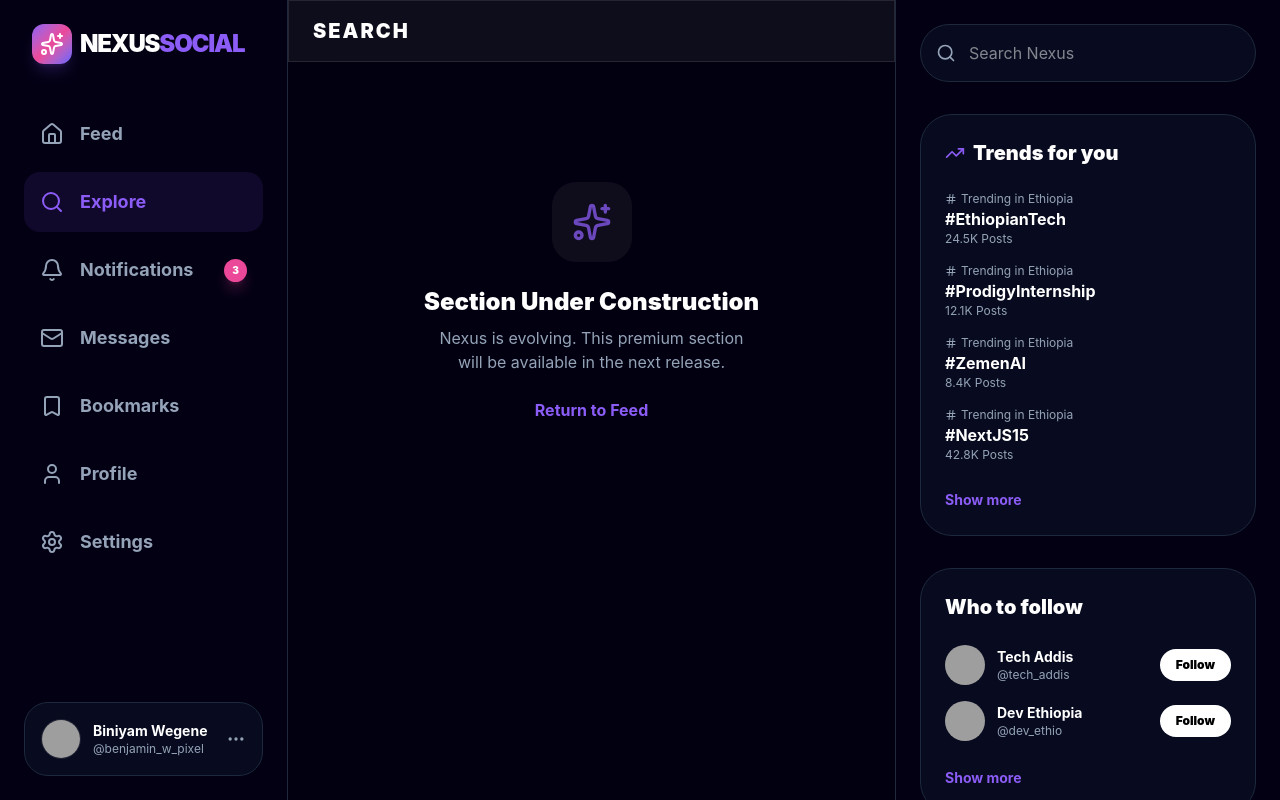
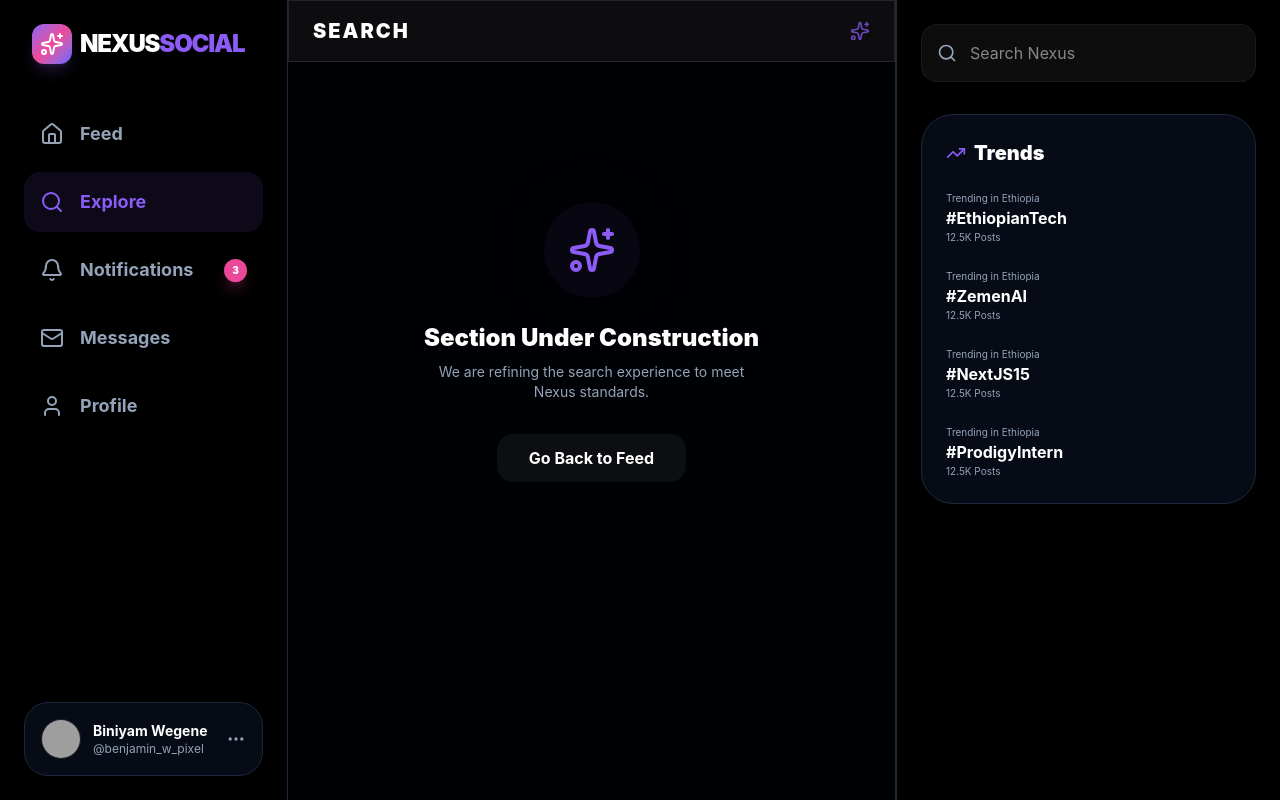
Before and after one commit to benjamin-w-pixel/PRODIGY_FS_05, a Next.js app: page / in a window 1280 px wide. Both pictures are taken after a click on the button "Explore". Built offline with nearby package versions, Linux system fonts and the light colour scheme; grey boxes are pictures that could not be loaded.

Commit message:
Interactive Upgrade: Implemented real-time posting, likes, and mobile navigation for Task 05

```diff
--- a/src/app/page.tsx
+++ b/src/app/page.tsx
@@ -31,7 +31,7 @@ const MOCK_USER = {
   avatar: "https://api.dicebear.com/7.x/avataaars/svg?seed=Biniyam"
 };
 
-const MOCK_POSTS = [
+const INITIAL_POSTS = [
   {
     id: 1,
     user: {
@@ -42,6 +42,7 @@ const MOCK_POSTS = [
     content: "Just finished building a new hybrid AI engine for Zemen AI. The offline inference is blazing fast! 🚀🧠 #AI #Tech #AAU",
     image: "https://images.unsplash.com/photo-1677442136019-21780ecad995?auto=format&fit=crop&q=80&w=1000",
     likes: 1240,
+    isLiked: false,
     comments: 42,
     time: "2h ago"
   },
@@ -54,21 +55,9 @@ const MOCK_POSTS = [
     },
     content: "We are impressed by the quality of work coming from our interns this year. Keep pushing the boundaries of Web Development! ✨",
     likes: 856,
+    isLiked: true,
     comments: 12,
     time: "5h ago"
-  },
-  {
-    id: 3,
-    user: {
-      name: "Sara Solomon",
-      handle: "@sara_dev",
-      avatar: "https://api.dicebear.com/7.x/avataaars/svg?seed=Sara"
-    },
-    content: "Addis Ababa's tech scene is growing so fast. Excited to be part of this community! 🇪🇹💻",
-    image: "https://images.unsplash.com/photo-1517694712202-14dd9538aa97?auto=format&fit=crop&q=80&w=1000",
-    likes: 312,
-    comments: 8,
-    time: "8h ago"
   }
 ];
 
@@ -78,34 +67,62 @@ const STORIES = [
   { id: 3, name: "Hanna", avatar: "https://api.dicebear.com/7.x/avataaars/svg?seed=Hanna" },
   { id: 4, name: "Yonas", avatar: "https://api.dicebear.com/7.x/avataaars/svg?seed=Yonas" },
   { id: 5, name: "Maya", avatar: "https://api.dicebear.com/7.x/avataaars/svg?seed=Maya" },
-  { id: 6, name: "Brook", avatar: "https://api.dicebear.com/7.x/avataaars/svg?seed=Brook" },
 ];
 
 export default function SocialPlatform() {
   const [activeTab, setActiveTab] = useState("home");
   const [postContent, setPostContent] = useState("");
+  const [posts, setPosts] = useState(INITIAL_POSTS);
+
+  const handlePost = () => {
+    if (!postContent.trim()) return;
+    const newPost = {
+      id: Date.now(),
+      user: MOCK_USER,
+      content: postContent,
+      likes: 0,
+      isLiked: false,
+      comments: 0,
+      time: "Just now"
+    };
+    setPosts([newPost, ...posts]);
+    setPostContent("");
+  };
+
+  const toggleLike = (postId: number) => {
+    setPosts(posts.map(p => {
+      if (p.id === postId) {
+        return {
+          ...p,
+          likes: p.isLiked ? p.likes - 1 : p.likes + 1,
+          isLiked: !p.isLiked
+        };
+      }
+      return p;
+    }));
+  };
+
+  const navItems = [
+    { id: "home", icon: Home, label: "Feed" },
+    { id: "search", icon: Search, label: "Explore" },
+    { id: "notifications", icon: Bell, label: "Notifications", badge: 3 },
+    { id: "messages", icon: Mail, label: "Messages" },
+    { id: "profile", icon: User, label: "Profile" },
+  ];
 
   return (
-    <div className="min-h-screen flex max-w-[1400px] mx-auto">
-      {/* Sidebar Navigation */}
+    <div className="min-h-screen flex max-w-[1400px] mx-auto bg-black">
+      {/* Sidebar Navigation (Desktop) */}
       <aside className="hidden md:flex flex-col w-72 p-6 sticky top-0 h-screen border-r border-border">
         <div className="flex items-center gap-2 mb-10 px-2 group cursor-pointer">
           <div className="w-10 h-10 rounded-xl bg-gradient-social flex items-center justify-center shadow-lg shadow-primary/20">
             <Sparkles className="w-6 h-6 text-white" />
           </div>
-          <h1 className="text-2xl font-black tracking-tighter">NEXUS<span className="text-primary">SOCIAL</span></h1>
+          <h1 className="text-2xl font-black tracking-tighter text-white">NEXUS<span className="text-primary">SOCIAL</span></h1>
         </div>
 
         <nav className="flex-1 space-y-2">
-          {[
-            { id: "home", icon: Home, label: "Feed" },
-            { id: "search", icon: Search, label: "Explore" },
-            { id: "notifications", icon: Bell, label: "Notifications", badge: 3 },
-            { id: "messages", icon: Mail, label: "Messages" },
-            { id: "bookmarks", icon: Bookmark, label: "Bookmarks" },
-            { id: "profile", icon: User, label: "Profile" },
-            { id: "settings", icon: Settings, label: "Settings" },
-          ].map((item) => (
+          {navItems.map((item) => (
             <button
               key={item.id}
               onClick={() => setActiveTab(item.id)}
@@ -133,7 +150,7 @@ export default function SocialPlatform() {
           <div className="flex items-center gap-3">
             <img src={MOCK_USER.avatar} alt="User" className="w-10 h-10 rounded-full border border-white/10" />
             <div className="hidden lg:block overflow-hidden">
-              <p className="text-sm font-bold truncate">{MOCK_USER.name}</p>
+              <p className="text-sm font-bold truncate text-white">{MOCK_USER.name}</p>
               <p className="text-xs text-muted truncate">{MOCK_USER.handle}</p>
             </div>
           </div>
@@ -143,33 +160,27 @@ export default function SocialPlatform() {
         </div>
       </aside>
 
-      {/* Main Content (Feed) */}
-      <main className="flex-1 min-w-0 border-r border-border bg-black/20">
-        {/* Header */}
-        <header className="sticky top-0 z-10 glass px-6 py-4 flex items-center justify-between">
-          <h2 className="text-xl font-black uppercase tracking-widest">{activeTab}</h2>
-          <button className="md:hidden w-10 h-10 rounded-full bg-gradient-social flex items-center justify-center">
-            <Plus className="w-6 h-6 text-white" />
-          </button>
+      {/* Main Content */}
+      <main className="flex-1 min-w-0 border-r border-border bg-slate-950/20 pb-20 md:pb-0">
+        <header className="sticky top-0 z-10 glass px-6 py-4 flex items-center justify-between border-b border-white/5">
+          <h2 className="text-xl font-black uppercase tracking-widest text-white">{activeTab}</h2>
+          <div className="flex items-center gap-4">
+            <Sparkles className="w-5 h-5 text-primary animate-pulse" />
+          </div>
         </header>
 
         <AnimatePresence mode="wait">
           {activeTab === "home" ? (
-            <motion.div
-              key="home"
-              initial={{ opacity: 0 }}
-              animate={{ opacity: 1 }}
-              exit={{ opacity: 0 }}
-            >
+            <motion.div key="home" initial={{ opacity: 0 }} animate={{ opacity: 1 }} exit={{ opacity: 0 }}>
               {/* Stories */}
-              <div className="p-6 flex gap-4 overflow-x-auto scrollbar-hide">
+              <div className="p-6 flex gap-4 overflow-x-auto scrollbar-hide border-b border-white/5">
                 {STORIES.map((story) => (
                   <div key={story.id} className="flex flex-col items-center gap-2 flex-shrink-0 cursor-pointer group">
                     <div className={cn(
-                      "w-16 h-16 rounded-full p-1 transition-transform group-hover:scale-105",
-                      story.mine ? "bg-white/10" : "bg-gradient-social"
+                      "w-16 h-16 rounded-full p-1 transition-all group-hover:scale-110",
+                      story.mine ? "bg-white/10" : "bg-gradient-social p-[2px]"
                     )}>
-                      <div className="w-full h-full rounded-full border-2 border-[#030014] overflow-hidden">
+                      <div className="w-full h-full rounded-full border-2 border-black overflow-hidden">
                         <img src={story.avatar} alt={story.name} className="w-full h-full object-cover" />
                       </div>
                     </div>
@@ -179,25 +190,28 @@ export default function SocialPlatform() {
               </div>
 
               {/* Create Post */}
-              <div className="p-6 border-b border-border">
+              <div className="p-6 border-b border-border bg-white/[0.01]">
                 <div className="flex gap-4">
-                  <img src={MOCK_USER.avatar} alt="User" className="w-12 h-12 rounded-full" />
+                  <img src={MOCK_USER.avatar} alt="User" className="w-12 h-12 rounded-full border border-white/10 shadow-xl" />
                   <div className="flex-1 space-y-4">
                     <textarea
                       placeholder="What's happening in your tech world?"
-                      className="w-full bg-transparent border-none text-xl focus:outline-none resize-none min-h-[100px]"
+                      className="w-full bg-transparent border-none text-xl focus:outline-none resize-none min-h-[100px] text-white placeholder:text-muted/50"
                       value={postContent}
                       onChange={(e) => setPostContent(e.target.value)}
                     />
                     <div className="flex items-center justify-between pt-4 border-t border-white/5">
-                      <div className="flex gap-4 text-primary">
-                        <button className="hover:bg-primary/10 p-2 rounded-full transition-colors"><ImageIcon className="w-5 h-5" /></button>
-                        <button className="hover:bg-primary/10 p-2 rounded-full transition-colors"><Smile className="w-5 h-5" /></button>
-                        <button className="hover:bg-primary/10 p-2 rounded-full transition-colors"><MapPin className="w-5 h-5" /></button>
+                      <div className="flex gap-2">
+                        {[ImageIcon, Smile, MapPin].map((Icon, i) => (
+                          <button key={i} className="hover:bg-primary/10 p-2 rounded-xl transition-colors text-primary">
+                            <Icon className="w-5 h-5" />
+                          </button>
+                        ))}
                       </div>
                       <button
+                        onClick={handlePost}
                         disabled={!postContent.trim()}
-                        className="bg-primary hover:bg-primary/90 disabled:opacity-50 text-white font-black px-6 py-2 rounded-full transition-all flex items-center gap-2 shadow-lg shadow-primary/20"
+                        className="bg-primary hover:bg-primary/90 disabled:opacity-50 text-white font-black px-8 py-2.5 rounded-full transition-all flex items-center gap-2 shadow-lg shadow-primary/20 active:scale-95"
                       >
                         <Send className="w-4 h-4" />
                         Post
@@ -207,48 +221,51 @@ export default function SocialPlatform() {
                 </div>
               </div>
 
-              {/* Posts Feed */}
-              <div className="divide-y divide-border">
-                {MOCK_POSTS.map((post) => (
+              {/* Feed */}
+              <div className="divide-y divide-white/5">
+                {posts.map((post) => (
                   <motion.article
                     key={post.id}
-                    initial={{ opacity: 0, y: 20 }}
-                    whileInView={{ opacity: 1, y: 0 }}
-                    viewport={{ once: true }}
-                    className="p-6 hover:bg-white/[0.02] transition-colors cursor-pointer"
+                    initial={{ opacity: 0, y: 10 }}
+                    animate={{ opacity: 1, y: 0 }}
+                    className="p-6 hover:bg-white/[0.02] transition-colors"
                   >
                     <div className="flex gap-4">
                       <img src={post.user.avatar} alt={post.user.name} className="w-12 h-12 rounded-full" />
                       <div className="flex-1 space-y-3">
                         <div className="flex items-center justify-between">
                           <div className="flex items-center gap-2">
-                            <span className="font-bold hover:underline">{post.user.name}</span>
+                            <span className="font-bold text-white hover:underline cursor-pointer">{post.user.name}</span>
                             <span className="text-sm text-muted">{post.user.handle}</span>
-                            <span className="text-muted text-xs">•</span>
-                            <span className="text-xs text-muted">{post.time}</span>
+                            <span className="text-muted text-xs">• {post.time}</span>
                           </div>
                           <button className="text-muted hover:text-white"><MoreHorizontal className="w-5 h-5" /></button>
                         </div>
-
-                        <p className="text-lg leading-relaxed">{post.content}</p>
-
+                        <p className="text-lg leading-relaxed text-slate-200">{post.content}</p>
                         {post.image && (
-                          <div className="rounded-3xl overflow-hidden border border-border">
+                          <div className="rounded-3xl overflow-hidden border border-white/5 shadow-2xl">
                             <img src={post.image} alt="Post" className="w-full object-cover max-h-[500px]" />
                           </div>
                         )}
-
-                        <div className="flex items-center justify-between pt-4 text-muted">
-                          <button className="flex items-center gap-2 group hover:text-primary transition-colors">
+                        <div className="flex items-center justify-between pt-4 max-w-sm">
+                          <button className="flex items-center gap-2 group text-muted hover:text-primary transition-colors">
                             <div className="p-2 rounded-full group-hover:bg-primary/10"><MessageCircle className="w-5 h-5" /></div>
                             <span className="text-xs font-bold">{post.comments}</span>
                           </button>
-                          <button className="flex items-center gap-2 group hover:text-pink-500 transition-colors">
-                            <div className="p-2 rounded-full group-hover:bg-pink-500/10"><Heart className="w-5 h-5" /></div>
+                          <button
+                            onClick={() => toggleLike(post.id)}
+                            className={cn(
+                              "flex items-center gap-2 group transition-colors",
+                              post.isLiked ? "text-pink-500" : "text-muted hover:text-pink-500"
+                            )}
+                          >
+                            <div className={cn("p-2 rounded-full", post.isLiked ? "bg-pink-500/10" : "group-hover:bg-pink-500/10")}>
+                              <Heart className={cn("w-5 h-5", post.isLiked && "fill-current")} />
+                            </div>
                             <span className="text-xs font-bold">{post.likes}</span>
                           </button>
-                          <button className="flex items-center gap-2 group hover:text-indigo-400 transition-colors">
-                            <div className="p-2 rounded-full group-hover:bg-indigo-400/10"><Share2 className="w-5 h-5" /></div>
+                          <button className="p-2 rounded-full text-muted hover:bg-indigo-500/10 hover:text-indigo-400 transition-all">
+                            <Share2 className="w-5 h-5" />
                           </button>
                         </div>
                       </div>
@@ -258,99 +275,54 @@ export default function SocialPlatform() {
               </div>
             </motion.div>
           ) : (
-            <motion.div
-              key="empty"
-              initial={{ opacity: 0, scale: 0.95 }}
-              animate={{ opacity: 1, scale: 1 }}
-              className="flex flex-col items-center justify-center h-[60vh] text-center p-10"
-            >
-              <div className="w-20 h-20 rounded-3xl bg-white/5 flex items-center justify-center mb-6">
-                <Sparkles className="w-10 h-10 text-primary animate-pulse" />
+            <motion.div key="empty" initial={{ opacity: 0, scale: 0.98 }} animate={{ opacity: 1, scale: 1 }} className="flex flex-col items-center justify-center h-[70vh] text-center p-10">
+              <div className="w-24 h-24 rounded-full bg-primary/5 flex items-center justify-center mb-6 relative">
+                <div className="absolute inset-0 rounded-full border border-primary/20 animate-ping" />
+                <Sparkles className="w-12 h-12 text-primary" />
               </div>
-              <h3 className="text-2xl font-black mb-2">Section Under Construction</h3>
-              <p className="text-muted max-w-xs">Nexus is evolving. This premium section will be available in the next release.</p>
-              <button
-                onClick={() => setActiveTab("home")}
-                className="mt-6 text-primary font-bold hover:underline"
-              >
-                Return to Feed
+              <h3 className="text-2xl font-black mb-2 text-white">Section Under Construction</h3>
+              <p className="text-muted max-w-xs text-sm">We are refining the {activeTab} experience to meet Nexus standards.</p>
+              <button onClick={() => setActiveTab("home")} className="mt-8 bg-white/5 hover:bg-white/10 text-white font-bold px-8 py-3 rounded-2xl transition-all">
+                Go Back to Feed
               </button>
             </motion.div>
           )}
         </AnimatePresence>
       </main>
 
-      {/* Widgets (Right Sidebar) */}
-      <aside className="hidden lg:flex flex-col w-96 p-6 space-y-8 sticky top-0 h-screen overflow-y-auto scrollbar-hide">
-        {/* Search */}
+      {/* Right Sidebar (Desktop) */}
+      <aside className="hidden lg:flex flex-col w-96 p-6 space-y-8 sticky top-0 h-screen overflow-y-auto scrollbar-hide border-l border-border">
         <div className="relative group">
-          <Search className="absolute left-4 top-1/2 -translate-y-1/2 w-5 h-5 text-muted group-focus-within:text-primary transition-colors" />
-          <input
-            type="text"
-            placeholder="Search Nexus"
-            className="w-full bg-slate-900/50 border border-border rounded-full py-4 pl-12 pr-4 focus:outline-none focus:border-primary/50 transition-all"
-          />
+          <Search className="absolute left-4 top-1/2 -translate-y-1/2 w-5 h-5 text-muted group-focus-within:text-primary" />
+          <input type="text" placeholder="Search Nexus" className="w-full bg-white/5 border border-white/5 rounded-2xl py-4 pl-12 pr-4 focus:outline-none focus:border-primary/50 text-white" />
         </div>
 
-        {/* Trends */}
-        <div className="glass-card rounded-[2rem] p-6 space-y-6">
-          <h3 className="text-xl font-black flex items-center gap-2">
-            <TrendingUp className="w-5 h-5 text-primary" />
-            Trends for you
-          </h3>
-          <div className="space-y-4">
-            {[
-              { tag: "EthiopianTech", posts: "24.5K" },
-              { tag: "ProdigyInternship", posts: "12.1K" },
-              { tag: "ZemenAI", posts: "8.4K" },
-              { tag: "NextJS15", posts: "42.8K" },
-            ].map((trend) => (
-              <div key={trend.tag} className="flex flex-col cursor-pointer group">
-                <div className="flex items-center gap-1 text-xs text-muted">
-                  <Hash className="w-3 h-3" />
-                  Trending in Ethiopia
-                </div>
-                <span className="font-bold group-hover:underline">#{trend.tag}</span>
-                <span className="text-xs text-muted">{trend.posts} Posts</span>
+        <div className="glass-card rounded-[2rem] p-6 border border-white/5 bg-white/[0.01]">
+          <h3 className="text-xl font-black mb-6 flex items-center gap-2 text-white"><TrendingUp className="w-5 h-5 text-primary" />Trends</h3>
+          <div className="space-y-6">
+            {["EthiopianTech", "ZemenAI", "NextJS15", "ProdigyIntern"].map(tag => (
+              <div key={tag} className="cursor-pointer group">
+                <p className="text-[10px] text-muted">Trending in Ethiopia</p>
+                <p className="font-bold text-white group-hover:text-primary transition-colors">#{tag}</p>
+                <p className="text-[10px] text-muted">12.5K Posts</p>
               </div>
             ))}
           </div>
-          <button className="text-primary text-sm font-bold hover:underline">Show more</button>
         </div>
+      </aside>
 
-        {/* Who to follow */}
-        <div className="glass-card rounded-[2rem] p-6 space-y-6">
-          <h3 className="text-xl font-black">Who to follow</h3>
-          <div className="space-y-4">
-            {[
-              { name: "Tech Addis", handle: "@tech_addis", avatar: "https://api.dicebear.com/7.x/avataaars/svg?seed=Tech" },
-              { name: "Dev Ethiopia", handle: "@dev_ethio", avatar: "https://api.dicebear.com/7.x/avataaars/svg?seed=Dev" },
-            ].map((user) => (
-              <div key={user.handle} className="flex items-center justify-between group cursor-pointer">
-                <div className="flex items-center gap-3">
-                  <img src={user.avatar} alt={user.name} className="w-10 h-10 rounded-full" />
-                  <div>
-                    <p className="text-sm font-bold hover:underline">{user.name}</p>
-                    <p className="text-xs text-muted">{user.handle}</p>
-                  </div>
-                </div>
-                <button className="bg-white text-black text-xs font-black px-4 py-2 rounded-full hover:bg-white/90 transition-colors">
-                  Follow
-                </button>
-              </div>
-            ))}
-          </div>
-          <button className="text-primary text-sm font-bold hover:underline">Show more</button>
-        </div>
-
-        {/* Footer */}
-        <footer className="px-4 text-[10px] text-muted space-x-4">
-          <span className="hover:underline cursor-pointer">Terms of Service</span>
-          <span className="hover:underline cursor-pointer">Privacy Policy</span>
-          <span className="hover:underline cursor-pointer">Cookie Policy</span>
-          <p className="mt-2">© 2026 Nexus Social Inc.</p>
-        </footer>
-      </aside>
+      {/* Mobile Navigation (Bottom) */}
+      <nav className="md:hidden fixed bottom-0 left-0 right-0 glass border-t border-white/10 px-6 py-3 flex items-center justify-between z-50">
+        {navItems.map((item) => (
+          <button
+            key={item.id}
+            onClick={() => setActiveTab(item.id)}
+            className={cn("p-2 transition-all", activeTab === item.id ? "text-primary scale-125" : "text-muted")}
+          >
+            <item.icon className="w-6 h-6" />
+          </button>
+        ))}
+      </nav>
     </div>
   );
 }
```
